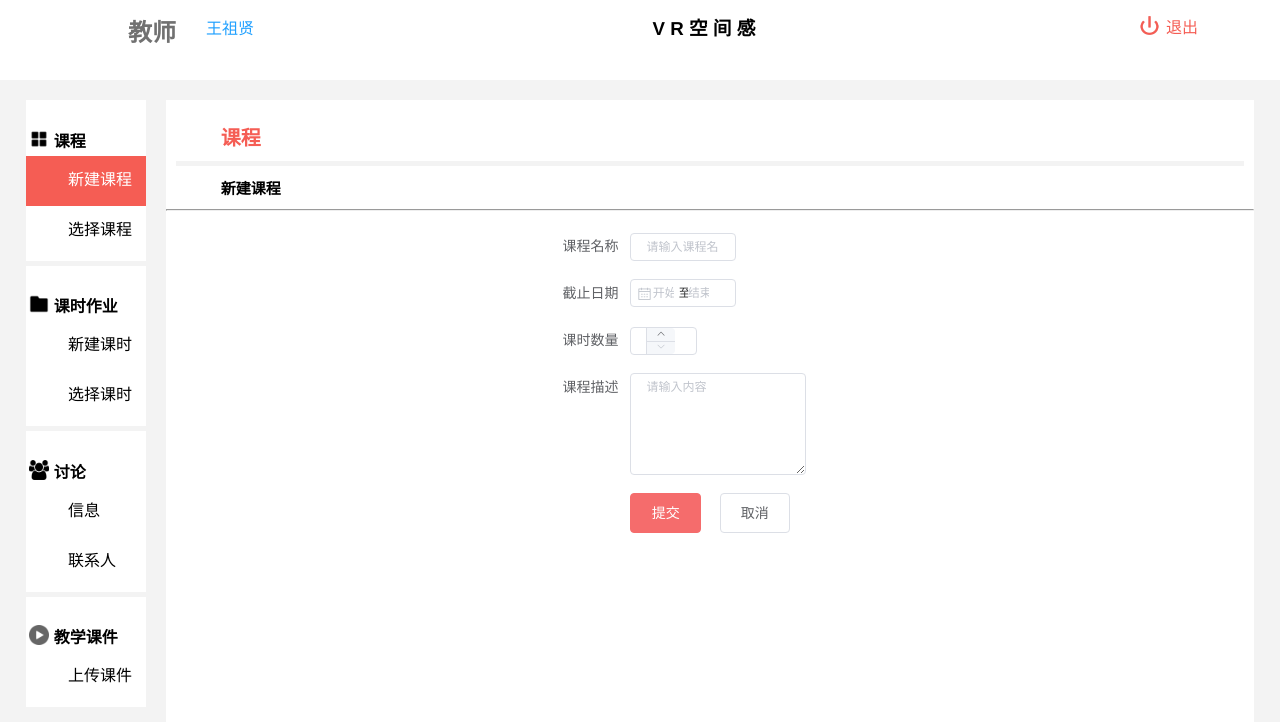
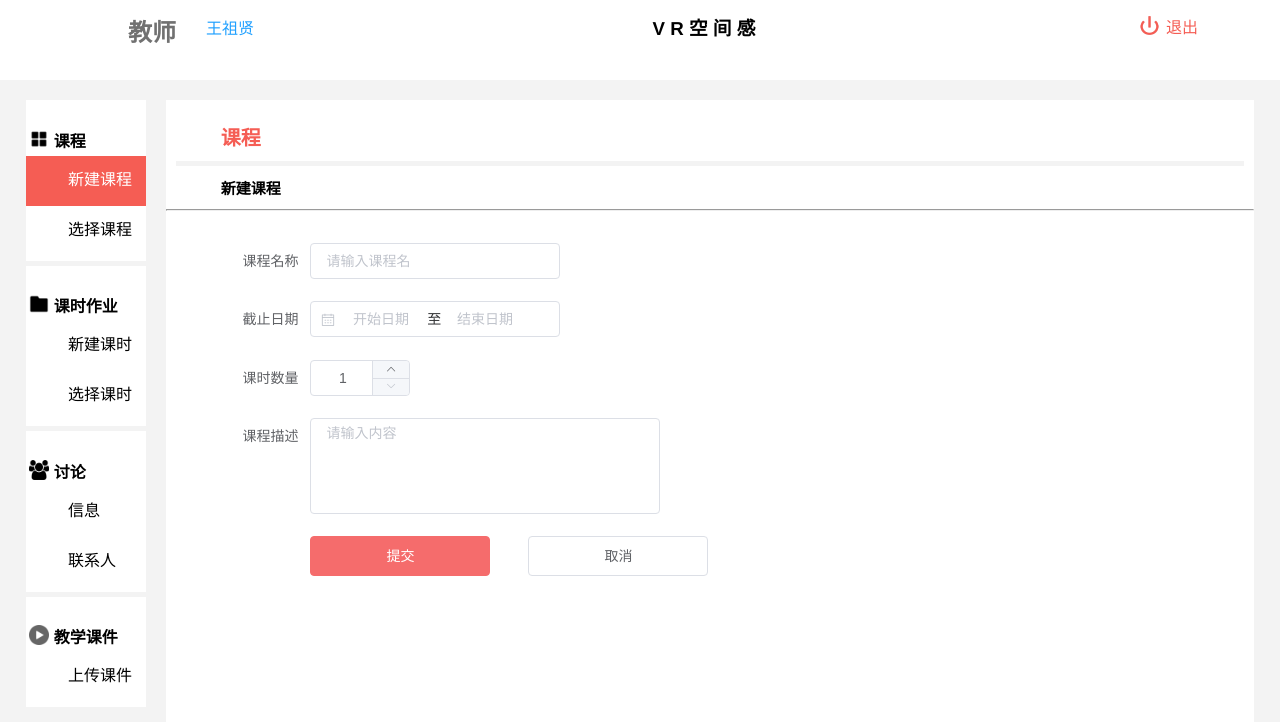
Before and after one commit to SBXSYZL/space, a Vue app: page /createCourse in a window 1280 px wide. Shown: the top 722 px of the page. Built offline with nearby package versions, Linux system fonts and the light colour scheme.

Commit message:
登录和注册页面

```diff
--- a/src/views/CreateCourse.vue
+++ b/src/views/CreateCourse.vue
@@ -11,19 +11,19 @@
     </div>
     <!--头部部分 end-->
 
-    <div style="margin-top: 2%;height: 90%;size: landscape">
-      <div style="width: 20%;min-height: 500px;margin-right: 5%;margin-left: 30%; position:absolute; ">
+    <div style="margin-top: 3%;height: 90%;">
+      <div style="width: 50%;min-height: 500px;margin-right: 5%;margin-left: 5%; position:absolute;">
          <!--课程名称 start-->
-        <el-form :model="sizeForm" label-width="80px" ref="form" size="mini">
+        <el-form :model="sizeForm" label-width="80px"  ref="form" size="medium">
         <el-form-item label="课程名称">
-          <el-input style="width: 60%" v-model="sizeForm.name" placeholder="请输入课程名"></el-input>
+          <el-input style="width: 250px" v-model="sizeForm.name" placeholder="请输入课程名" clearable></el-input>
         </el-form-item>
         <!--课程名称 end-->
         <!--截止日期 start-->
         <el-form-item label="截止日期">
           <div class="block">
             <el-date-picker
-              style="width: 60%"
+              style="width: 250px"
               v-model="value1"
               type="daterange"
               range-separator="至"
@@ -36,16 +36,18 @@
 
           <!--课时选择 start-->
           <el-form-item label="课时数量">
-          <el-input-number v-model="num" controls-position="right" @change="handleChange" :min="1" :max="48" style="width:26%"></el-input-number>
+          <el-input-number v-model="num" controls-position="right" @change="handleChange" :min="1" :max="48" style="width:100px"></el-input-number>
           </el-form-item>
           <!--课时选择 end-->
 
           <!--课程描述 start-->
           <el-form-item label="课程描述">
             <el-input
-              style="width: 100%"
+              show-word-limit
+              style="width: 350px"
               type="textarea"
-              :rows="5"
+              resize="none"
+              :autosize="{ minRows: 4, maxRows: 8}"
               placeholder="请输入内容"
               v-model="textarea">
             </el-input>
@@ -53,8 +55,8 @@
           <!--课程描述 end-->
 
           <el-form-item size="large">
-            <el-button @click="onSubmit" type="danger" style="width: 40%;margin-right: 5%">提交</el-button>
-            <el-button style="width: 40%">取消</el-button>
+            <el-button @click="onSubmit" type="danger" style="width: 180px;margin-right: 5%">提交</el-button>
+            <el-button style="width: 180px">取消</el-button>
           </el-form-item>
       </el-form>
     </div>
```
